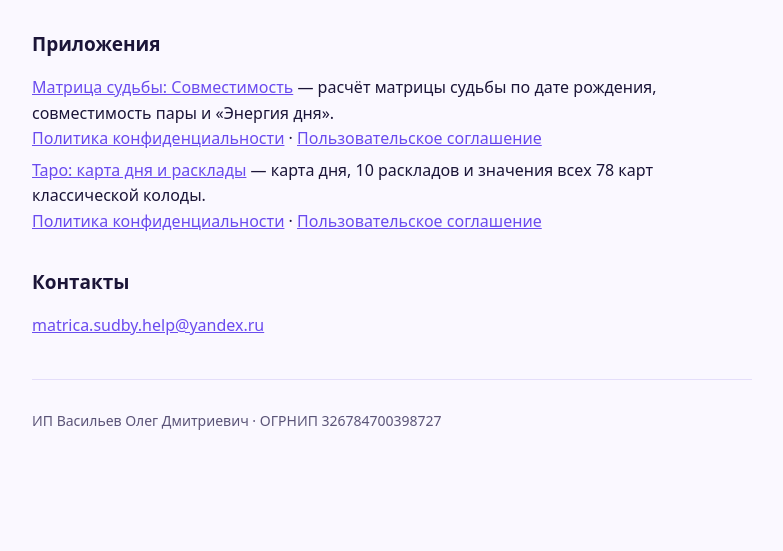
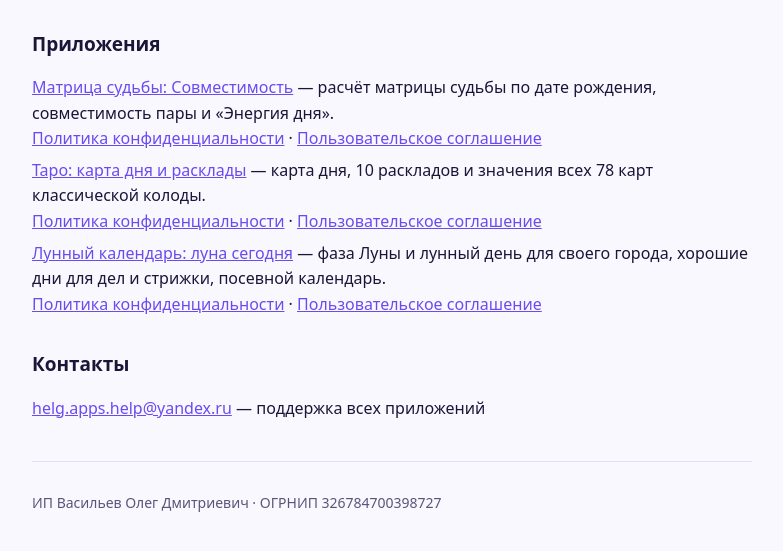
Before and after one commit to HelgApps/helgapps.github.io, a plain HTML site: page index.html in a window 1280 px wide. Shown: the part 137-688 px from the top of the page, without its empty margins (248-1031 px from the left). Drawn offline with Linux system fonts and the light colour scheme.

Commit message:
Add files via upload

```diff
--- a/index.html
+++ b/index.html
@@ -28,10 +28,17 @@
           <a href="tarot/privacy.html">Политика конфиденциальности</a> ·
           <a href="tarot/terms.html">Пользовательское соглашение</a>
         </li>
+        <li>
+          <a href="moon/">Лунный календарь: луна сегодня</a> — фаза Луны и лунный день для своего города, хорошие дни
+          для дел и стрижки, посевной календарь.
+          <br />
+          <a href="moon/privacy.html">Политика конфиденциальности</a> ·
+          <a href="moon/terms.html">Пользовательское соглашение</a>
+        </li>
       </ul>
 
       <h2>Контакты</h2>
-      <p><a href="mailto:matrica.sudby.help@yandex.ru">matrica.sudby.help@yandex.ru</a></p>
+      <p><a href="mailto:helg.apps.help@yandex.ru">helg.apps.help@yandex.ru</a> — поддержка всех приложений</p>
 
       <footer>
         <p>ИП Васильев Олег Дмитриевич · ОГРНИП 326784700398727</p>
```
